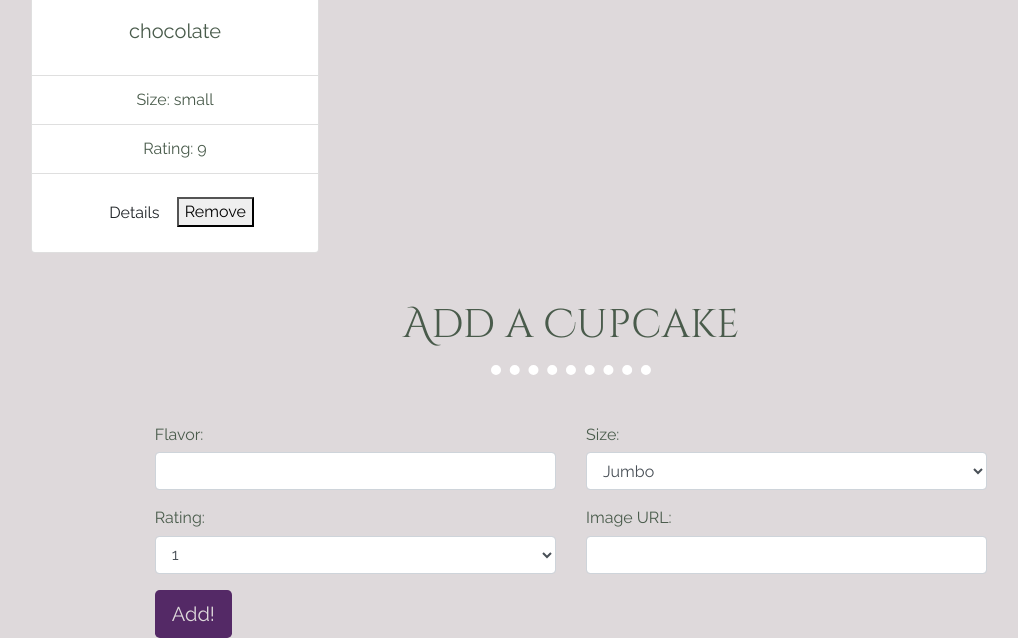
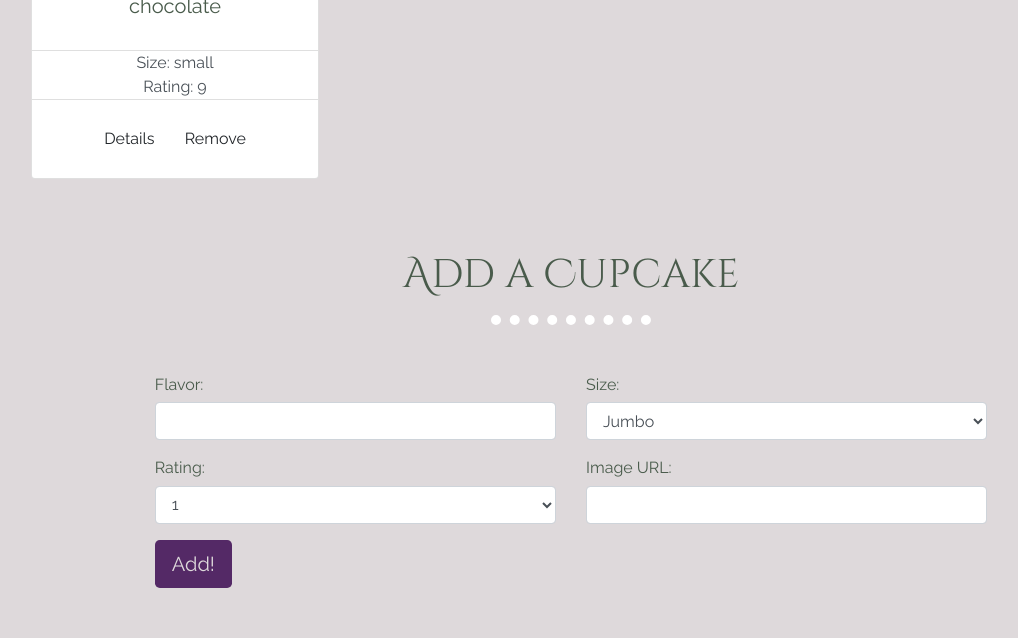
Before and after one commit to kwolosonovich/cupcakery, a Flask app: page / in a window 1280 px wide. Shown: the part 1487-2125 px from the top of the page, without its empty margins (69-1087 px from the left). After the commit the page ends 2075 px from the top, so only its background shows below. Run offline with Flask 2, Linux system fonts and the light colour scheme; data comes from the database, SQL or seed files in the repository; some libraries are stand-ins or nearby versions.

Commit message:
troubleshooting

```diff
--- a/static/cupcakes.js
+++ b/static/cupcakes.js
@@ -4,24 +4,21 @@
 
 function cupcakeHTML(cupcake) {
     return `
-        <div class="col">
-            <div class="card" style="width: 18rem;">
+        <div class="col mb-4">
+            <div class="card h-100" style="width: 18rem;">
               <img src="${cupcake.image}" class="card-img-top" alt="cupcake photo">
               <div class="card-body">
                 <h5 class="card-title">${cupcake.flavor}</h5>
               </div>
-              <ul class="list-group list-group-flush">
-                <li class="list-group-item">Size: ${cupcake.size}</li>
-                <li class="list-group-item">Rating: ${cupcake.rating}</li>
-              </ul>
+              <div class="list-group list-group-flush" id="details-list" role="tablist">
+                <div class="list-group-item-action" role="tab" data-toggle="list" id="size">Size: ${cupcake.size}</div>
+                <div class="list-group-item-action" role="tab" data-toggle="list" id="rating">Rating: ${cupcake.rating}</div>
+              </div>
               <div class="card-body" id="options">
 
-<!--              make into details-->
-                <a href="/api/cupcakes/${cupcake.id}" class="btn">Details</a>
+                <button href="/api/cupcakes/${cupcake.id}" class="btn details">Details</button>
+                <button class="remove card-link btn" onclick="removeBtn()" data-id="${cupcake.id}">Remove</button>
 
-<!--                make into delete btn-->
-<!-- onclick="removeBtn()"-->
-                <button class="remove card-link" data-id="${cupcake.id}">Remove</button>
               </div>
             </div>
         </div>
@@ -66,6 +63,12 @@
 });
 
 
+$('.details').on('click', function (e) {
+  e.preventDefault()
+    console.log('details clicked')
+  $("#rating").tab('show')
+    $("#size").tab('show')
+})
 
 // function removeBtn() {
 //     console.log('clicked')
@@ -97,10 +100,6 @@
 //     e.preventDefault();
 //     let cupcake = $(e.target).data('id');
 // })
-// delete cupcake
-// $("#remove-btn").on("cli) {
-//
-// })
 
 // $("#remove-btn").click(function (a) {
 //     console.log('okay')
--- a/templates/cupcakes.html
+++ b/templates/cupcakes.html
@@ -26,7 +26,7 @@
         </div>
 
         <div class="container mt-3 mb-3" id="menu">
-            <div class="row row-cols-3" id="menu-list">
+            <div class="row row-cols-1 row-cols-md-3" id="menu-list">
 
 {#                add cupcakes from API#}
 
```
